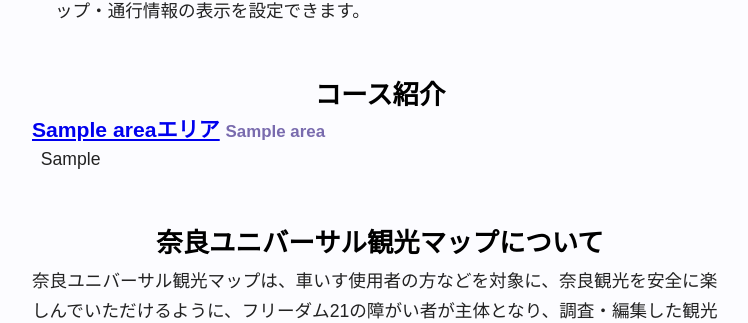
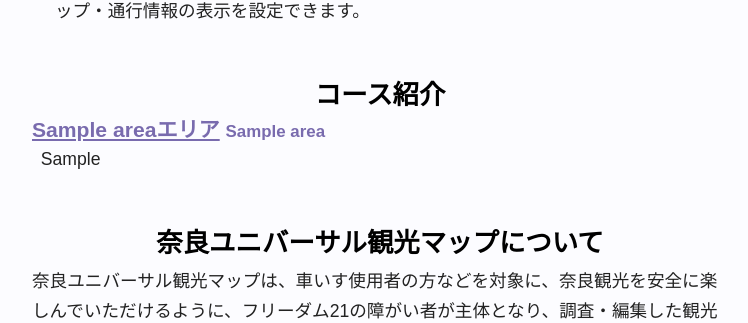
Before and after one commit to uenoco/unimap, a Django app: page / in a window 1280 px wide. Shown: the part 1618-1941 px from the top of the page, without its empty margins (260-1008 px from the left). Run offline with Django 3.2, Linux system fonts and the light colour scheme; tables that the repository leaves empty hold one stand-in row (values such as "Sample post").

Commit message:
Modify course h3 a-tag color, Change UTF8-UNIX

```diff
--- a/static/css/index.css
+++ b/static/css/index.css
@@ -86,6 +86,10 @@ h3 {
 
 #course h3 {
   color: #796bae;
+}
+#course a {
+    text-decoration: underline;
+    color: #796bae;
 }
 
 h3 span {
```
